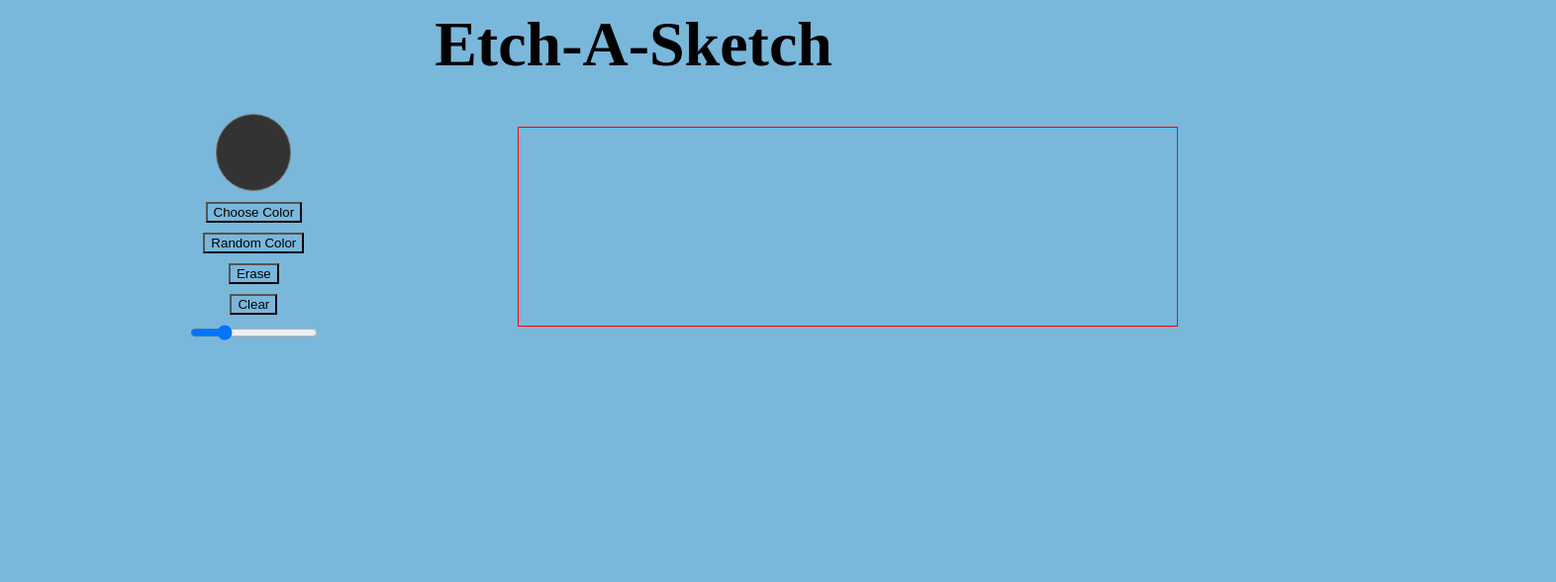
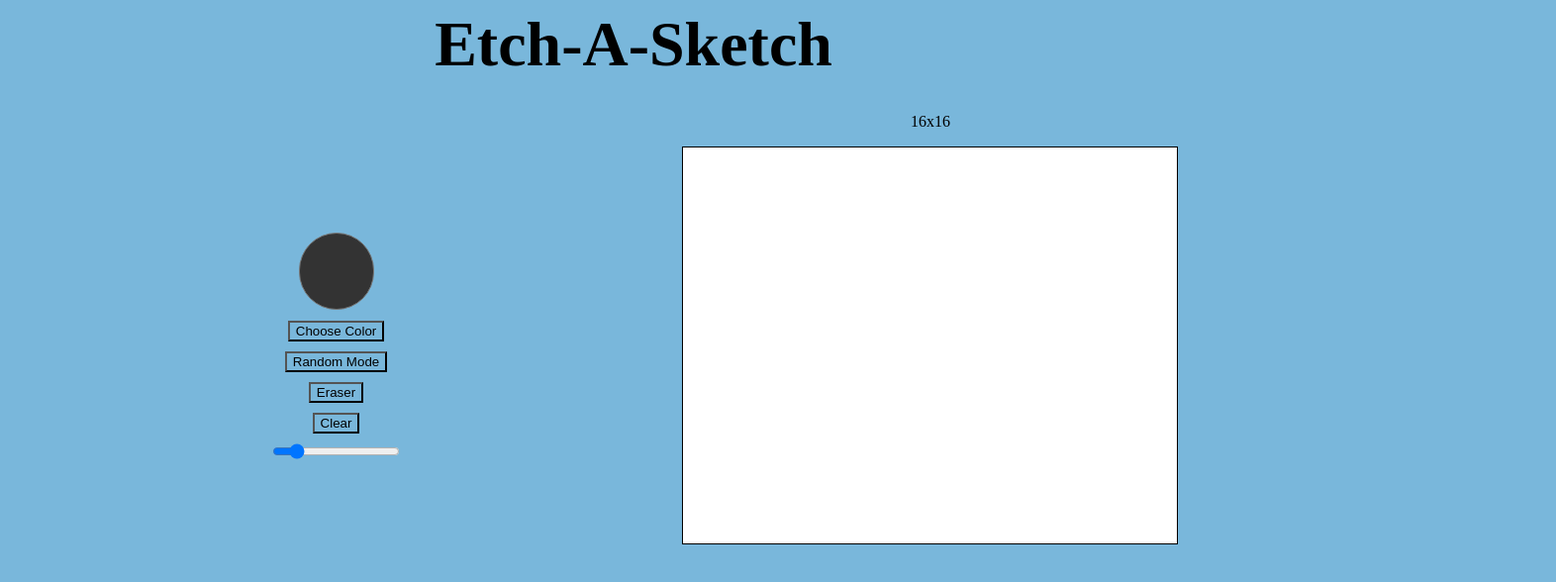
Before and after one commit to Stepty/etch-a-sketch, a plain HTML site: page index.html in a window 1280 px wide. Shown: the whole page at 99% size, 1572 px wide, since content can reach past the window. Drawn offline with Linux system fonts and the light colour scheme.

Commit message:
added functionality for gridsize, color picker, and erase inputs

```diff
--- a/index.html
+++ b/index.html
@@ -11,19 +11,20 @@
 <body>
     <header>Etch-A-Sketch</header>
 
+    <p id="grid-size">16x16</p>
     <div class="container">
         <div class="selectors">
             <!-- selectors -->
             <input id="colorPicker" type = "color" value="#333333">
             <button id="colorBtn">Choose Color</button>
-            <button id="rainbowBtn">Random Color</button>
-            <button id="eraserBtn">Erase</button>
+            <button id="rainbowBtn">Random Mode</button>
+            <button id="eraserBtn">Eraser</button>
             <button id="clearBtn">Clear</button>
-            <input id="sizeSlider" type="range" value="16" min="1" max="64">
+            <input id="sizeSlider" type="range" value="16" min="1" max="100">
         </div>
         <div class="game-grid">
             <!-- where grid pieces are added-->
-            <div class="gridPiece"></div>
+
         </div>
     </div>
 
--- a/javascript.js
+++ b/javascript.js
@@ -0,0 +1,64 @@
+// query selectors
+const sizeSlider = document.querySelector('#sizeSlider');
+const gameGrid = document.querySelector('.game-grid');
+const gridSize = document.querySelector('#grid-size');
+const clearBtn = document.querySelector('#clearBtn');
+const eraseBtn = document.querySelector('#eraserBtn');
+const rainbowBtn = document.querySelector('#rainbowBtn');
+const colorBtn = document.querySelector('#colorBtn');
+const colorWheel = document.querySelector('#colorPicker');
+
+// variable for mouse events
+let mouseDown = false;
+document.body.onmousedown = () => (mouseDown = true);
+document.body.onmouseup = () => (mouseDown = false);
+
+let currentColor = colorWheel.value;
+
+
+// Functions
+function changeGridSize(size) {
+    gameGrid.setAttribute('style', 'grid-template-columns: repeat(' + size + ', 1fr);');
+    for (let i = 0; i < size * size; i++) {
+        const newPiece = document.createElement('div');
+        newPiece.className = 'grid-piece';
+        newPiece.addEventListener('mouseover', changeGridColor);
+        newPiece.addEventListener('mousedown', changeGridColor);
+        gameGrid.appendChild(newPiece);
+    }
+}
+function clearGrid(parent) {
+    while (parent.firstChild)
+    {
+        parent.removeChild(parent.firstChild);
+    }
+}
+
+function changeGridColor(e) {
+    if (e.type === 'mouseover' && mouseDown) {
+        e.target.style.backgroundColor = currentColor;
+    }
+}
+
+
+// Event Listeners
+sizeSlider.addEventListener('input', () => {
+    clearGrid(gameGrid);
+    gridSize.textContent = `${sizeSlider.value}x${sizeSlider.value}`;
+    changeGridSize(sizeSlider.value);
+});
+
+clearBtn.addEventListener('click', () => {
+    clearGrid(gameGrid)
+    changeGridSize(sizeSlider.value);
+});
+colorWheel.addEventListener('input', () => {
+    currentColor = colorWheel.value;
+});
+eraseBtn.addEventListener('click', () => {
+    currentColor = '#FFFFFF';
+});
+
+// when loaded on page
+gridSize.textContent = `${sizeSlider.value}x${sizeSlider.value}`;
+changeGridSize(sizeSlider.value);
--- a/styles.css
+++ b/styles.css
@@ -11,7 +11,11 @@ header {
     text-align: center;
     margin-bottom: 2rem;
 }
-
+#grid-size {
+    text-align: center;
+    position: relative;
+    left: 300px;
+}
 .container {
     display: flex;
     gap: 100px;
@@ -21,7 +25,6 @@ header {
     margin: 0 auto;
 
 }
-
 .selectors {
     display: flex;
     flex-direction: column;
@@ -49,11 +52,16 @@ input[type='color']::-webkit-color-swatch {
     box-shadow: rbga(0,0,0.24) 0px 3px 8px;
 }
 .game-grid {
-    width: 100px;
-    height: 200px;
-    flex: 2;
-    border: 1px solid red;
+    height: 400px;
+    flex: 1;
+    border: 1px solid black;
+    display: grid;
+    grid-template-columns: repeat(5, 1fr);
+    background-color: white;
+    /*change coloumns with javascript */
 }
-.gridPiece {
-
+.grid-piece {
+    /* border: 1px solid black; */
+    background-color: white;
+    /* background-color: blue; */
 }
```
